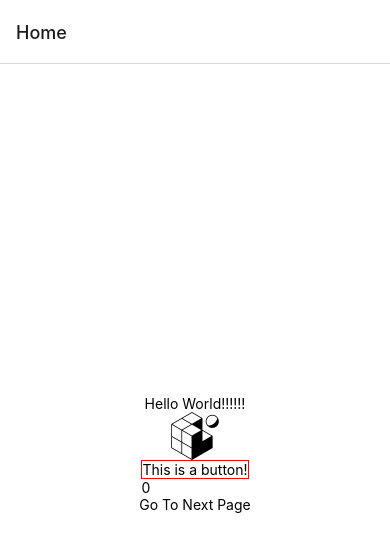
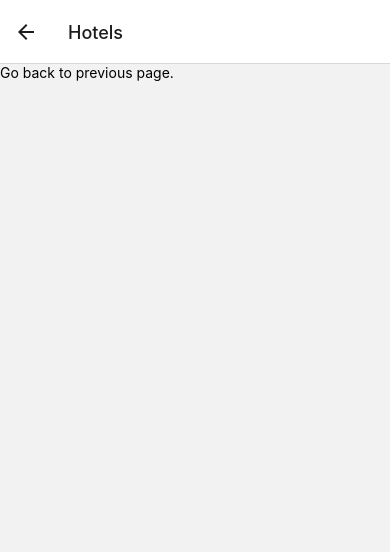
Before and after one commit to somerlillard/HackNCProject, a React Native app: screen /Hotels in a window 390 px wide. Shown: the top 552 px of the page. Built offline with nearby package versions, Linux system fonts and the light colour scheme.

Commit message:
progress on APP

```diff
--- a/App.js
+++ b/App.js
@@ -11,7 +11,8 @@ export default function App() {
     <NavigationContainer>
       <Stack.Navigator>
         <Stack.Screen name = "Home" component = {Home} />
-        <Stack.Screen name = "Second" component = {Page}/>
+        <Stack.Screen name = "Flights" component = {Page}/>
+        <Stack.Screen name = "Hotels" component = {Page}/>
       </Stack.Navigator>
     </NavigationContainer>
   )
--- a/Home.js
+++ b/Home.js
@@ -1,23 +1,20 @@
 import { StatusBar } from 'expo-status-bar';
 import { StyleSheet, Text, View, Image, Pressable } from 'react-native';
-import { useState } from 'react';
 
 export default function Home({navigation}) {
 
   const imgPath = require('./assets/favicon.png')
-  const [count, setCount] = useState(0)
 
   return (
     <View style = {styles.container}>
-      <Text>Hello World!!!!!!</Text>
+      <Text>TravelBuddy</Text>
       <StatusBar styl = "auto" />
       <Image source = {imgPath}/>
-      <Pressable onPress = {() => {setCount(count + 1)}}>
-        <Text style = {styles.button}>This is a button!</Text>
-        <Text>{count}</Text>
+      <Pressable onPress = {() => navigation.navigate('Flights')}>
+        <Text>Flights</Text>
       </Pressable>
-      <Pressable onPress = {() => navigation.navigate('Second')}>
-        <Text>Go To Next Page</Text>
+      <Pressable onPress = {() => navigation.navigate('Hotels')}>
+        <Text>Hotels</Text>
       </Pressable>
     </View>
   );
--- a/Page.js
+++ b/Page.js
@@ -6,12 +6,7 @@ export default function Page({ navigation }) {
         <View>
             <Pressable onPress = {() => {navigation.goBack()}}>
                 <Text>
-                    Go to this page again
-                </Text>
-            </Pressable>
-            <Pressable onPress = {() => {navigation.goBack()}}>
-                <Text>
-                    Go Back to previous page.
+                    Go back to previous page.
                 </Text>
             </Pressable>
         </View>
```
